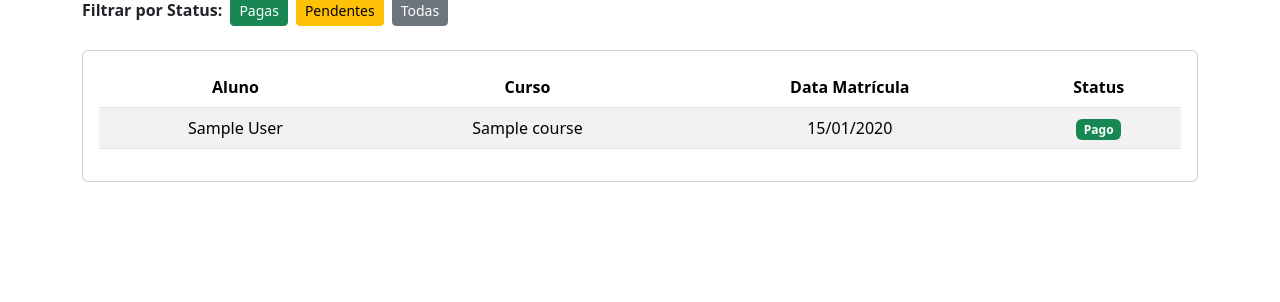
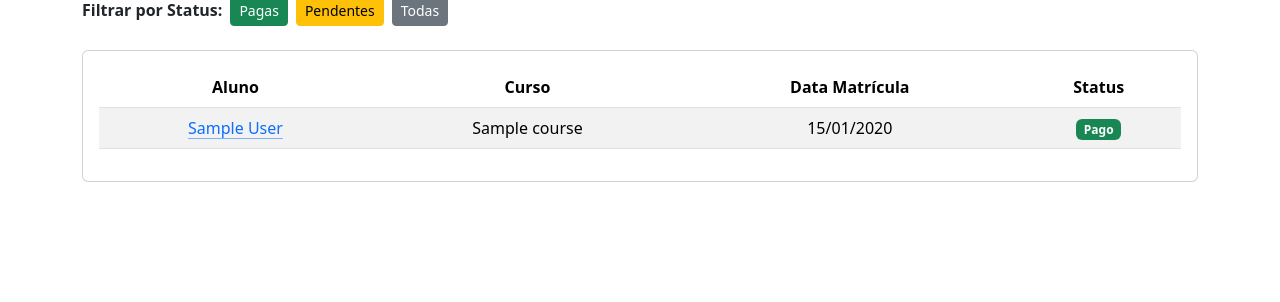
Before and after one commit to manoelcn/academia-dev-python, a Django app: page /finance/enrollments/ in a window 1280 px wide. Shown: the part 245-547 px from the top of the page. Run offline with Django 5.2, Linux system fonts and the light colour scheme; tables that the repository leaves empty hold one stand-in row (values such as "Sample post").

Commit message:
feat: adiciona link no nome do aluno

```diff
--- a/finance/templates/enrollments_by_status.html
+++ b/finance/templates/enrollments_by_status.html
@@ -36,7 +36,7 @@
                 <tbody>
                     {% for enrollment in enrollments %}
                     <tr>
-                        <td>{{ enrollment.student.name }}</td>
+                        <td><a href="{% url 'student-detail' enrollment.student.pk %}" class="link-offset-2 link-underline link-underline-opacity-50">{{ enrollment.student.name }}</a></td>
                         <td>{{ enrollment.course.name }}</td>
                         <td>{{ enrollment.enrollment_date|date:"d/m/Y" }}</td>
                         <td>
```
